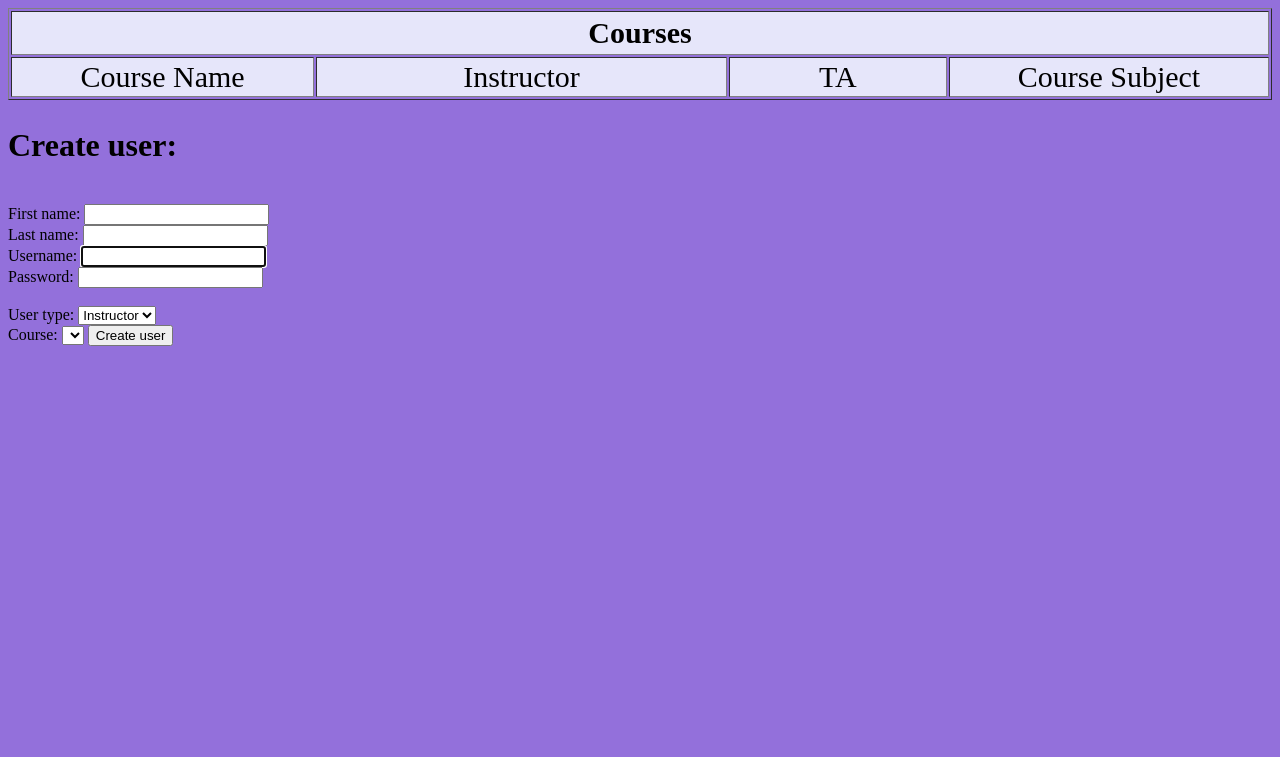
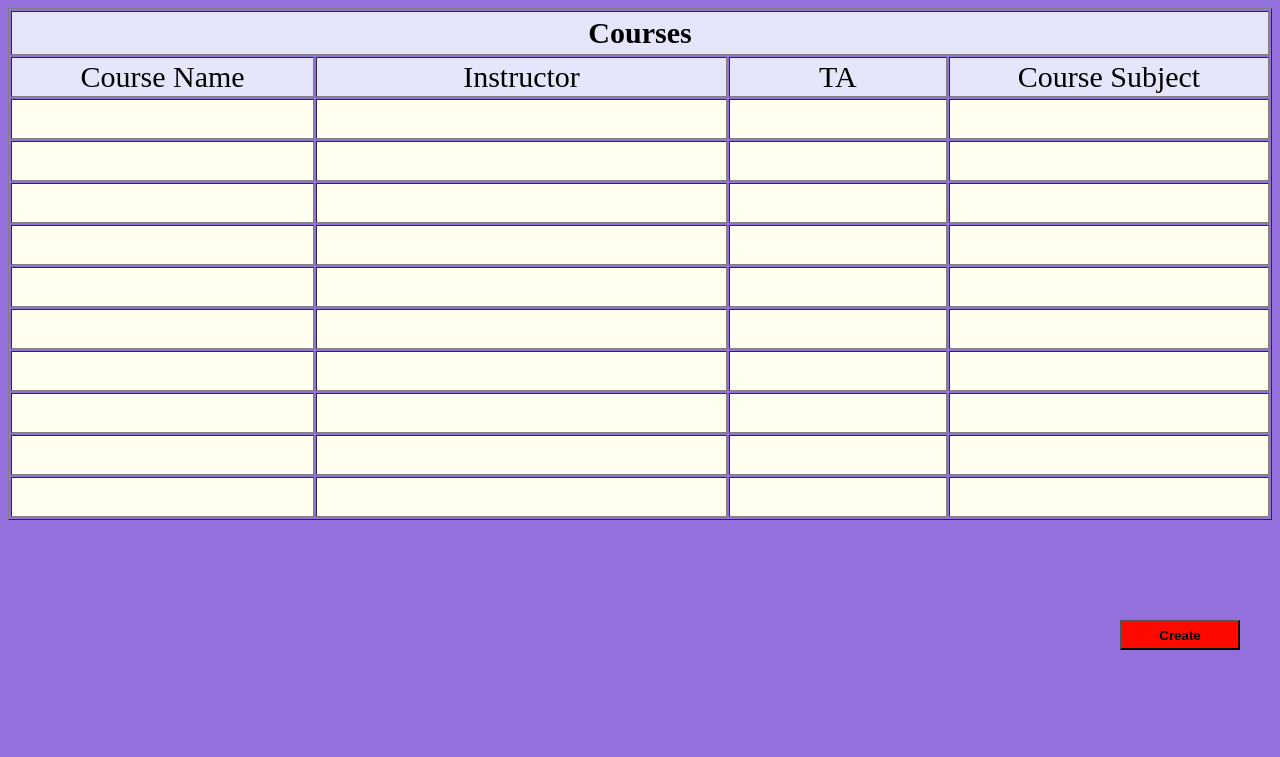
Before and after one commit to katetdo/CS361Project, a Django app: page /instructor/ in a window 1280 px wide. Shown: the top 757 px of the page. Run offline with Django 3.2, Linux system fonts and the light colour scheme; data that the repository does not hold is empty.

```diff
--- a/GitHubTest/views.py
+++ b/GitHubTest/views.py
@@ -90,8 +90,8 @@ class InstructorView(View):
 
         #request.session["current"] = ""
         user = request.session.get("current", False)
-        userInfo = map(str, list(PersonalInfo.objects.filter(user=user)))  # has personal info of the ins
-        rawdate = list(MyUser.objects.all().values())
+
+        userInfo = list(PersonalInfo.objects.filter(user=user))
 
         dateLists = []
         # for i in userInfo:
--- a/templates/admin.html
+++ b/templates/admin.html
@@ -19,52 +19,68 @@
         <td style="width:60px">TA</td>
         <td style="width:25px">Course Subject</td>
       </tr>
-        {% for i in user_info %}
-            <tr align="center" height="40" style="background-color: Ivory; font-size:30px">
-                <td>{{ i.firstName }}</td>
-                <td>{{ i.lastName }}</td>
-            </tr>
-        {% endfor %}
+      <tr align="center" height="40" style="background-color: Ivory; font-size:30px">
+        <td id="cell1"></td>
+        <td id="cell2"></td>
+        <td id="cell3"></td>
+        <td id="cell4"></td>
+      </tr>
+      <tr align="center" height="40" style="background-color: Ivory; font-size:30px">
+        <td></td>
+        <td></td>
+        <td></td>
+        <td></td>
+      </tr>
+      <tr align="center" height="40" style="background-color: Ivory; font-size:30px">
+        <td></td>
+        <td></td>
+        <td></td>
+        <td></td>
+      </tr>
+      <tr align="center" height="40" style="background-color: Ivory; font-size:30px">
+        <td></td>
+        <td></td>
+        <td></td>
+        <td></td>
+      </tr>
+      <tr align="center" height="40" style="background-color: Ivory; font-size:30px">
+        <td></td>
+        <td></td>
+        <td></td>
+        <td></td>
+      </tr>
+      <tr align="center" height="40" style="background-color: Ivory; font-size:30px">
+        <td></td>
+        <td></td>
+        <td></td>
+        <td></td>
+      </tr>
+      <tr align="center" height="40" style="background-color: Ivory; font-size:30px">
+        <td></td>
+        <td></td>
+        <td></td>
+        <td></td>
+      </tr>
+      <tr align="center" height="40" style="background-color: Ivory; font-size:30px">
+        <td></td>
+        <td></td>
+        <td></td>
+        <td></td>
+      </tr>
+      <tr align="center" height="40" style="background-color: Ivory; font-size:30px">
+        <td></td>
+        <td></td>
+        <td></td>
+        <td></td>
+      </tr>
+      <tr align="center" height="40" style="background-color: Ivory; font-size:30px">
+        <td></td>
+        <td></td>
+        <td></td>
+        <td></td>
+      </tr>
     </table>
-    <div>
-    <table>
-        <tr>
-            <th>{{ name }}</th>
-        </tr>
-        {% for x in details %}
-            <tr>
-                <td>{{ x.username }}</td>
-            </tr>
-        {% endfor %}
-    </table>
-
-
-    </div>
-    <h1>Create user:</h1><br>
-     <form method="post" action="/administrator/">
-         {% csrf_token %}
-        <label for="firstName">First name: </label>
-        <input type="text" name="firstName"><br>
-        <label for="lastName">Last name: </label>
-        <input type="text" name="lastName"><br>
-         <label for="username">Username: </label>
-         <input type="text" name="username" id="username"  required autofocus><br>
-         <label for="password">Password: </label>
-         <input type="password" name="password" id="password"  required autofocus><br><br>
-        <label for="type">User type: </label>
-         <select name="type">
-             <option value="I">Instructor</option>
-             <option value="TA">TA</option>
-         </select><br>
-        <label for="syllabus">Course: </label>
-         <select name="syllabus">
-             {% for i in syllabi %}
-                <option value="{{ i.id }}">{{ i.courseName }}</option>
-             {% endfor %}
-         </select>
-         <input type="submit" id="loginButton" value="Create user">
-     </form>
-
+    <button type="button" id="createButton">Create</button>
   </body>
   <footer>
     <div style="position:fixed;bottom:0;height:auto;margin-top:40px;width:100%;text-align:center">
```
